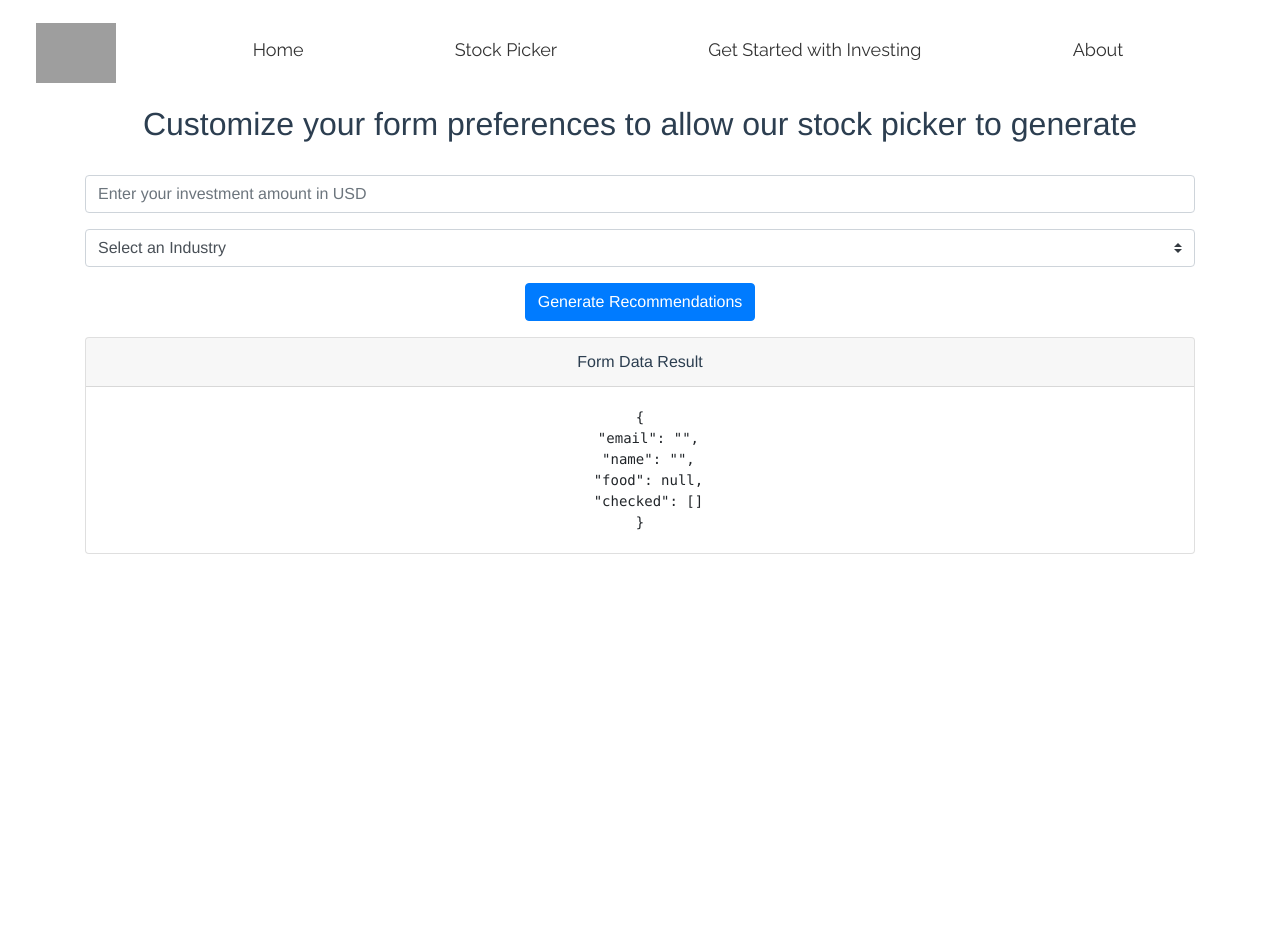
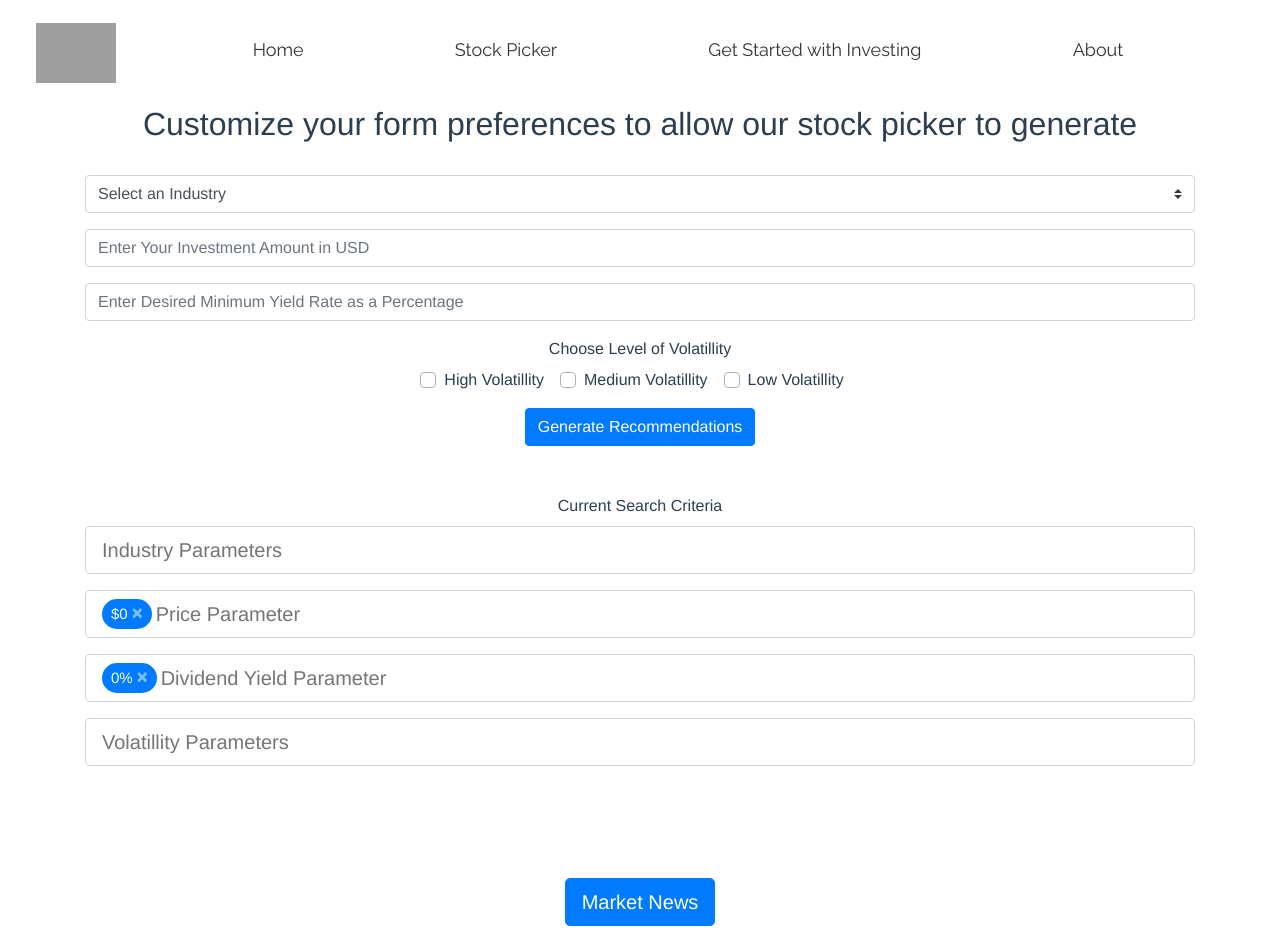
Before and after one commit to RajathSIyer/SimpliStock, a Vue app in the folder frontend/: page /#/stock in a window 1280 px wide. Before the commit the page ends 800 px from the top, so only its background shows below. Built offline with nearby package versions, Linux system fonts and the light colour scheme; grey boxes are pictures that could not be loaded.

Commit message:
Created the stock recommendations page without functionality

```diff
--- a/frontend/src/views/Stock.vue
+++ b/frontend/src/views/Stock.vue
@@ -4,36 +4,120 @@
     <b-form @submit="onSubmit" @reset="onReset" v-if="show">
       <h2>Customize your form preferences to allow our stock picker to generate</h2>
       <br>
+
+      <!--Forms the industries dropdown menu -->
+      <b-form-group id="input-group-1"  label-for="input-1">
+        <b-form-select
+          id="input-1"
+          v-model="form.food"
+          :options="industries"
+          required
+          v-on:change="addIndustry"
+        ></b-form-select>
+      </b-form-group>
+
+      <!--Forms the invesment amount text box -->
       <b-form-group
-        id="input-group-1"
-        label-for="input-1"
-
-      >
+        id="input-group-2"
+        label-for="input-2">
         <b-form-input
-          id="input-1"
-          v-model="form.email"
+          id="input-2"
           type="number"
           required
-          placeholder="Enter your investment amount in USD"
+          placeholder="Enter Your Investment Amount in USD"
+          v-on:change="addPrice"
         ></b-form-input>
       </b-form-group>
 
-      <b-form-group id="input-group-3"  label-for="input-3">
-        <b-form-select
+      <!--Forms the dividend amount text box -->
+      <b-form-group
+        id="input-group-3"
+        label-for="input-3"
+      >
+        <b-form-input
           id="input-3"
-          v-model="form.food"
-          :options="industries"
+          type="number"
           required
-        ></b-form-select>
+          placeholder="Enter Desired Minimum Yield Rate as a Percentage"
+          v-on:change="addDividend"
+        ></b-form-input>
       </b-form-group>
 
+      <!--Creates the Volatillity option checkbox -->
+      <b-form-group label="Choose Level of Volatillity" v-slot="{ ariaDescribedby }">
+      <b-form-checkbox-group
+        id="checkbox-group-1"
+        v-model="volatillitySelected"
+        :options="options"
+        :aria-describedby="ariaDescribedby"
+      >
+      </b-form-checkbox-group>
+    </b-form-group>
 
-
+      <!--Forms the Generate Recommendations button -->
       <b-button type="submit" variant="primary">Generate Recommendations</b-button>
     </b-form>
-    <b-card class="mt-3" header="Form Data Result">
-      <pre class="m-0">{{ form }}</pre>
-    </b-card>
+
+    <br><br>
+
+    <label for="tags-basic">Current Search Criteria</label>
+    <br>
+
+    <!--Following 4 groups creates the selected parameters section -->
+    <b-form-group>
+    <b-form-tags
+      input-id="tag0"
+      v-model="chosenIndustries"
+      tag-variant="primary"
+      tag-pills
+      size="lg"
+      separator=" "
+      placeholder="Industry Parameters"
+    ></b-form-tags>
+    </b-form-group>
+
+    <b-form-group>
+    <b-form-tags
+      input-id="tag1"
+      v-model="price"
+      tag-variant="primary"
+      tag-pills
+      size="lg"
+      separator=" "
+      placeholder="Price Parameter"
+      add-button-text="$"
+    ></b-form-tags>
+    </b-form-group>
+
+    <b-form-group>
+    <b-form-tags
+      input-id="tag2"
+      v-model="dividend"
+      tag-variant="primary"
+      tag-pills
+      size="lg"
+      separator=" "
+      placeholder="Dividend Yield Parameter"
+    ></b-form-tags>
+    </b-form-group>
+
+    <b-form-group>
+    <b-form-tags
+      input-id="tag3"
+      v-model="volatillitySelected"
+      tag-variant="primary"
+      tag-pills
+      size="lg"
+      separator=" "
+      placeholder="Volatillity Parameters"
+    ></b-form-tags>
+    </b-form-group>
+
+    <br><br><br><br>
+    <!--Forms the Market News Button -->
+    <b-form-group>
+    <b-button size="lg" variant="primary">Market News</b-button>
+    </b-form-group>
     </b-container>
   </div>
 </template>
@@ -50,13 +134,22 @@
           checked: []
         },
         industries: [{ text: 'Select an Industry', value: null }, 'Diversified Consumer Services', 'Airlines', 'Insurance', 'Communications', 'Building', 'Technology', 'Logistics & Transportation', 'Aerospace & Defense', 'Banking', 'Biotechnology', 'Health Care', 'Pharmaceuticals', 'Semiconductors', 'Professional Services', 'Chemicals', 'Life Sciences Tools & Services', 'Construction', 'Hotels, Restaurants & Leisure', 'Electrical Equipment', 'Real Estate', 'Financial Services', 'Machinery', 'Food Products', 'Telecommunication', 'Energy ', 'Media', 'Retail', 'Textiles, Apparel & Luxury Goods', 'Commercial Services & Supplies', 'Road & Rail', 'Utilities', 'Automobiles', 'Trading Companies & Distributors', 'Beverages', 'Consumer products', 'Auto Components', 'Metals & Mining', 'Leisure Products', 'Distributors', 'Marine', 'Industrial Conglomerates', 'Paper & Forest', 'Transportation Infrastructure', 'Packaging'],
-        show: true
+        show: true,
+        volatillitySelected: [],
+        options: [
+          { text: 'High Volatillity', value: 'High Volatillity' },
+          { text: 'Medium Volatillity', value: 'Medium Volatillity' },
+          { text: 'Low Volatillity', value: 'Low Volatillity' }
+        ],
+        chosenIndustries: [],
+        price: ['$0'],
+        dividend: ['0%']
       }
     },
     methods: {
       onSubmit(evt) {
         evt.preventDefault()
-        alert(JSON.stringify(this.form))
+        alert(JSON.stringify("Sorry this is not implemented yet :("))
       },
       onReset(evt) {
         evt.preventDefault()
@@ -70,7 +163,20 @@
         this.$nextTick(() => {
           this.show = true
         })
+      },
+      addIndustry(evt){
+        // Keeps track of which industries were selected so we can search multiple at the same time
+        if(this.chosenIndustries.indexOf(evt) === -1){
+        this.chosenIndustries.push(evt);
+      }},
+      addPrice(evt){
+        // Re assigns the price array and makes sure its of proper format($xxx)
+        this.price = ['$' + evt];
+      },
+      addDividend(evt){
+       // Re assigns the dividend array and makes sure its of proper format(xxx%)
+        this.dividend = [evt + '%'];
       }
-    }
+      }
   }
 </script>
```
